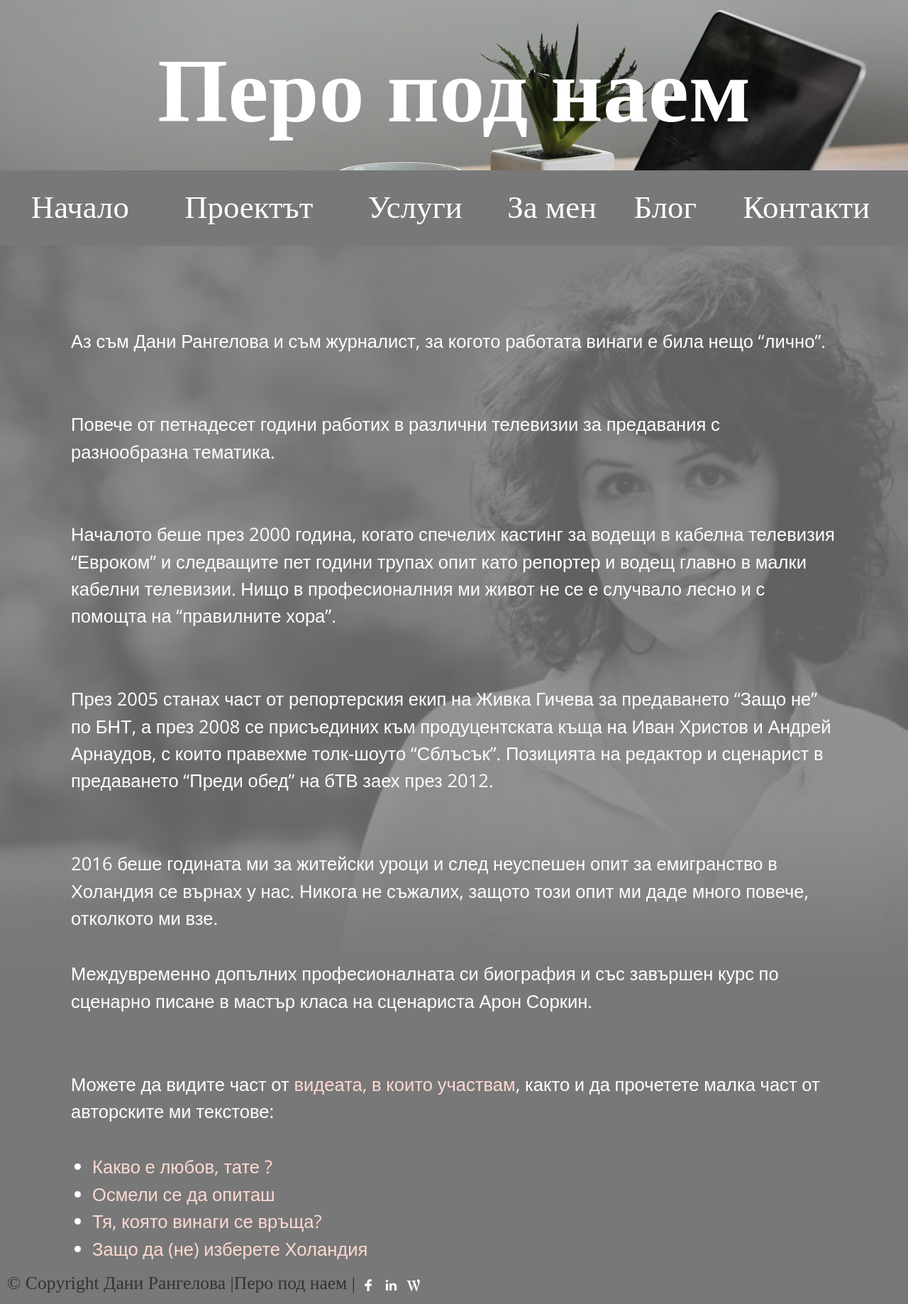
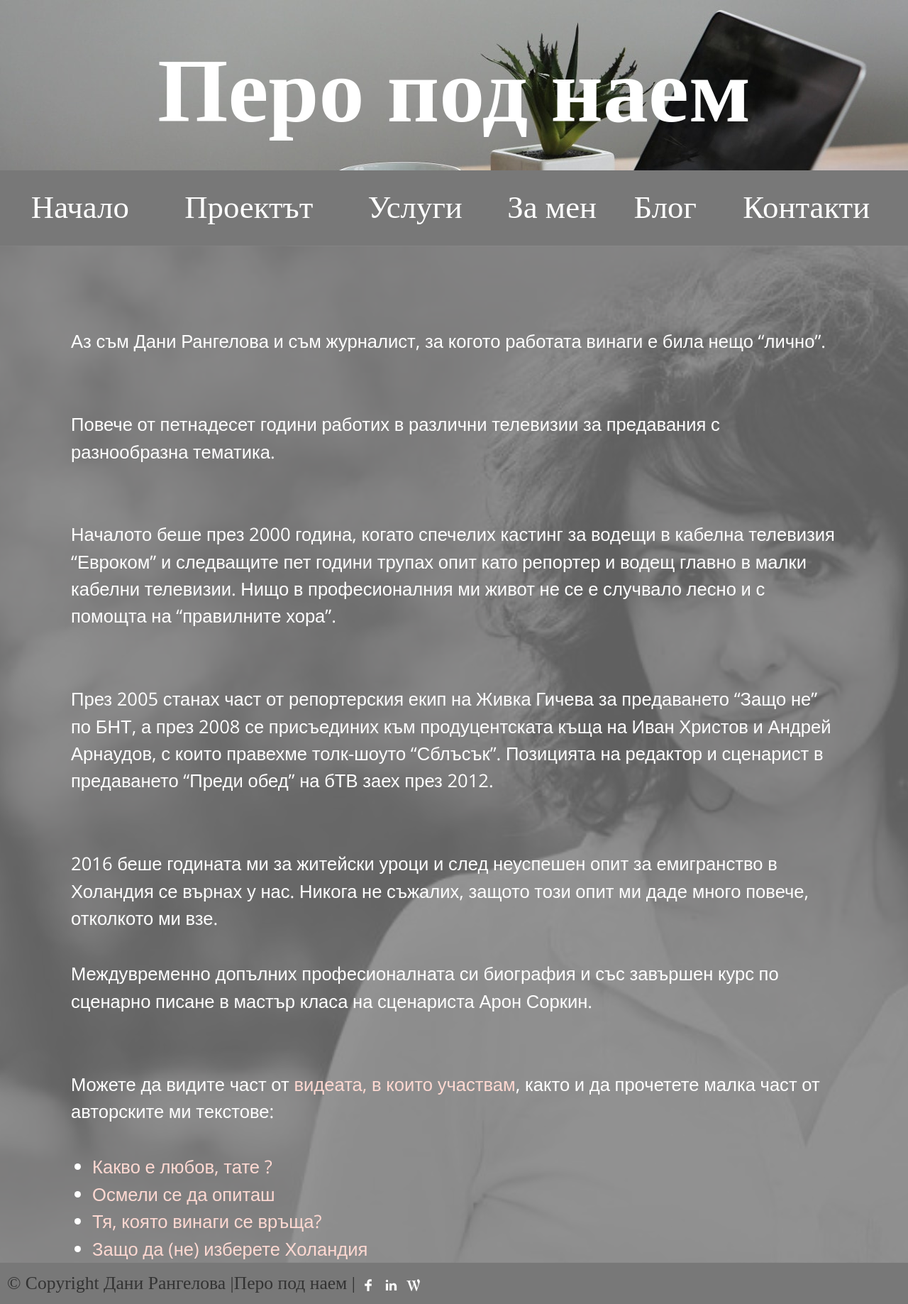
Before and after one commit to peropodnaem/peropodnaem.github.io, a Jekyll site: the page built from about.md, in a window 1280 px wide. Shown: the whole page at 71% size. Built offline with Jekyll 4.4.1, drawn with Linux system fonts in a browser that asks for light colours; some web fonts are replaced.

Commit message:
background fixes

```diff
--- a/about.md
+++ b/about.md
@@ -4,7 +4,7 @@ title: За мен
 permalink: /about/
 style: |
     .page-background {
-        background: url("/images/me2.jpeg");
+        background: url("/images/me.jpeg");
     }
 ---
 
```
Also changed, not shown: video-zasnemane-videa.md (+1 -1 lines).
